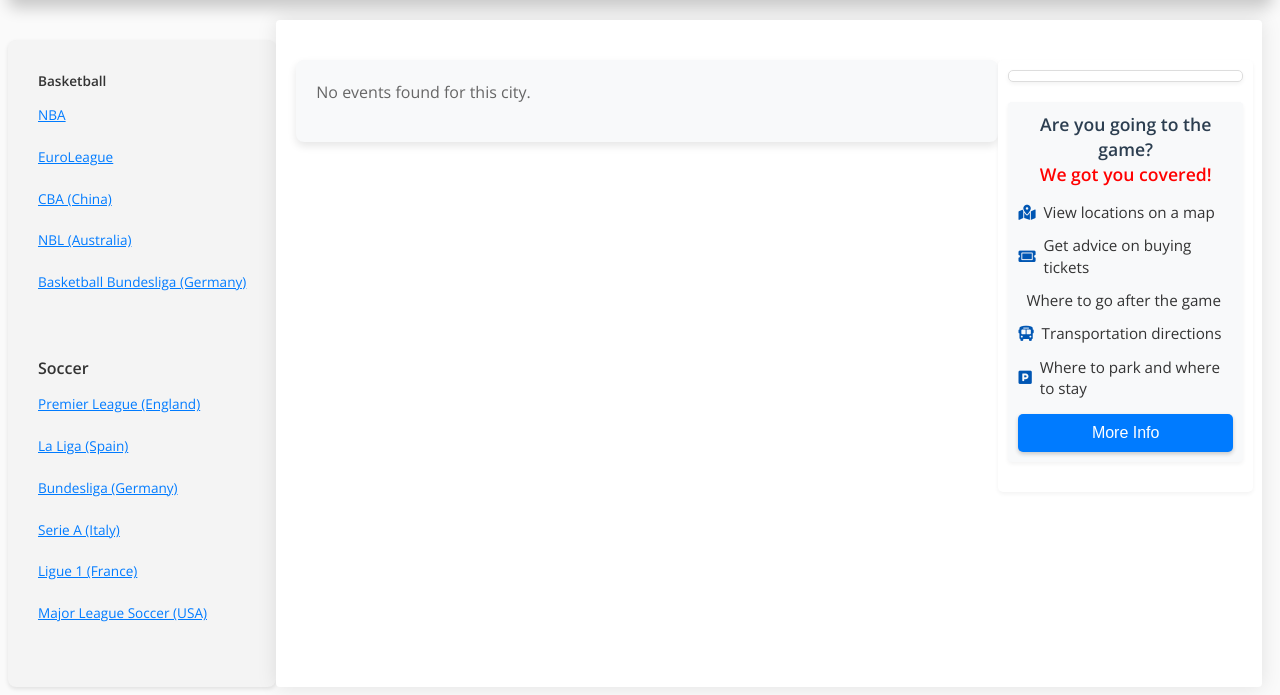
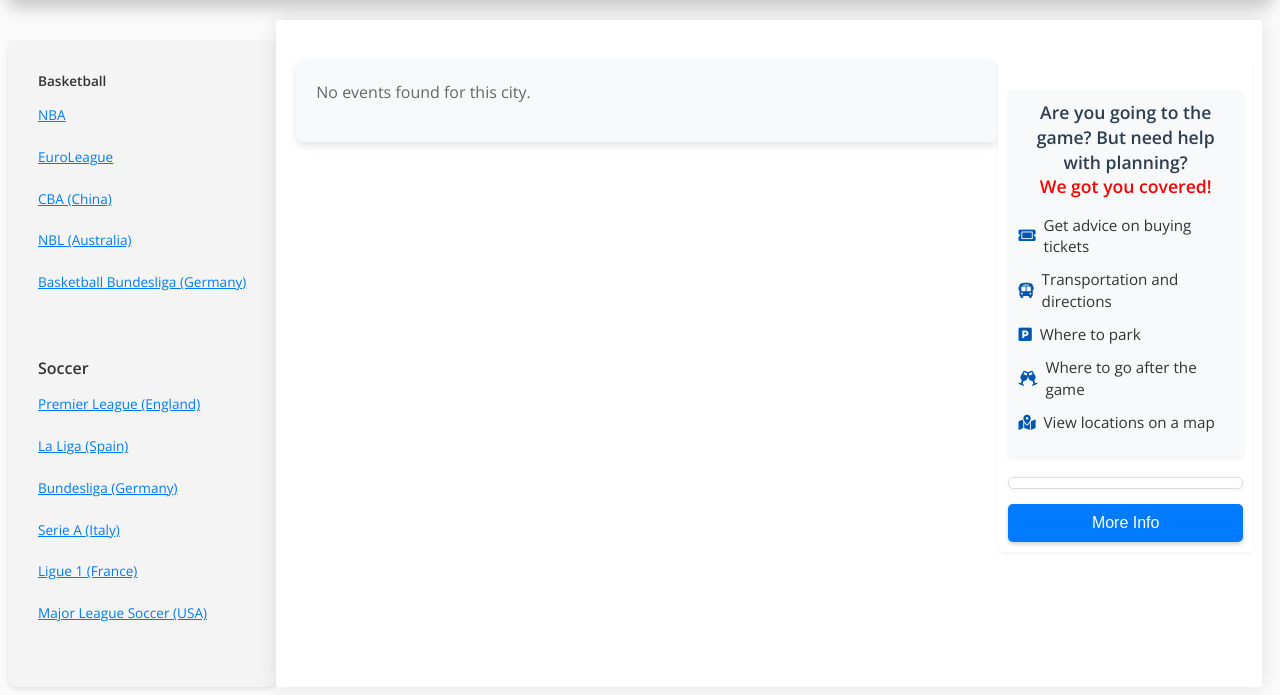
Before and after one commit to bme3412/BeforeTipOff, a Flask app: template templates/index.html in a window 1280 px wide. Shown: the part 256-951 px from the top of the page. Run offline with Flask 3, Linux system fonts and the light colour scheme; the template is opened without the code that fills it, so the values that code supplies are empty; some libraries are stand-ins or nearby versions.

Commit message:
Add files via upload

```diff
--- a/templates/index.html
+++ b/templates/index.html
@@ -105,21 +105,23 @@
             </div>
             <div class="sidebar">
                 <div id="details-wrapper">
+                    <div id="additional-info" class="info-box">
+                        <p class="info-title">Are you going to the game? But need help with planning?<br><span class="highlight">We got you covered!</span></p>
+                        <ul class="info-list">
+                            <li><i class="fas fa-ticket-alt"></i> Get advice on buying tickets</li>
+                            <li><i class="fas fa-bus-alt"></i> Transportation and directions</li>
+                            <li><i class="fas fa-parking"></i> Where to park</li>
+                            <li><i class="fas fa-glass-cheers"></i> Where to go after the game</li>
+                            <li><i class="fas fa-map-marked-alt"></i> View locations on a map</li>
+                        </ul>
+                    </div>
                     <div id="event-details"></div>
-                    <!-- Enhanced additional information text -->
-                    <div id="additional-info" class="info-box">
-                        <p class="info-title">Are you going to the game?<br><span class="highlight">We got you covered!</span></p>
-                        <ul class="info-list">
-                            <li><i class="fas fa-map-marked-alt"></i> View locations on a map</li>
-                            <li><i class="fas fa-ticket-alt"></i> Get advice on buying tickets</li>
-                            <li><i class="fas fa-after-party"></i> Where to go after the game</li>
-                            <li><i class="fas fa-bus-alt"></i> Transportation directions</li>
-                            <li><i class="fas fa-parking"></i> Where to park and where to stay</li>
-                        </ul>
-                        <button id="more-details-btn" class="info-btn">More Info</button>
-                    </div>
+                    <button id="more-details-btn" class="info-btn">More Info</button>
                 </div>
             </div>
+
+
+
 
         </div>
     </main>
```
Also changed, not shown: index.html (+14 -12 lines).
